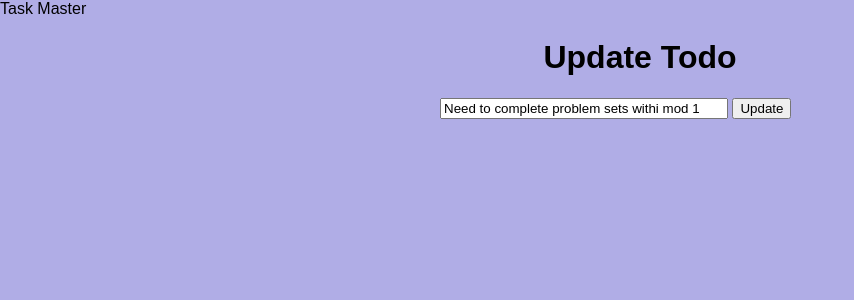
After one commit to Jacob-Short/flask-tutorial, a Flask app: page /update/1 in a window 1280 px wide. The commit adds this page. Shown: the top 300 px of the page, without its empty margins (0-854 px from the left). Run offline with Flask 2, Linux system fonts and the light colour scheme; data comes from the database, SQL or seed files in the repository; both versions use the stored data as it was after the commit.

Commit message:
abiity to update todos

```diff
--- a/app.py
+++ b/app.py
@@ -55,5 +55,22 @@ def delete_todo(id):
         return "There was a problem deleting that todo"
 
 
+@app.route("/update/<int:id>", methods=["GET", "POST"])
+def update_todo(id):
+    todo = Todo.query.get_or_404(id)
+
+    if request.method == "POST":
+        todo.content = request.form["content"]
+
+        try:
+            db.session.commit()
+            return redirect("/")
+        except Exception as e:
+            print(e)
+            return "There was an issue updating your todo"
+    else:
+        return render_template("update.html", todo=todo)
+
+
 if __name__ == "__main__":
     app.run(debug=True)
--- a/templates/index.html
+++ b/templates/index.html
@@ -4,7 +4,8 @@
 <h1 style='text-align: center'>Task Master</h1>
 </title>
 {% endblock %} {% block body %}
-<div>
+<div class='content'>
+
 
   <table>
     <tr>
@@ -19,7 +20,7 @@
       <td>
         <a href="/delete/{{ todo.id }}"> Delete </a>
         <br />
-        <a href=""> Update </a>
+        <a href="/update/{{ todo.id }}"> Update </a>
       </td>
     </tr>
     {% endfor %}
--- /dev/null
+++ b/templates/update.html
@@ -0,0 +1,13 @@
+{% extends 'base.html' %}
+{% block head %}
+<title>
+Task Master
+</title>
+{% endblock %} {% block body %}
+<div class='content'>
+    <h1 style='text-align: center'>Update Todo</h1>
+  <form action='/update/{{ todo.id }}' method='POST'>
+    <input type='text' name='content' id='content' value='{{ todo.content }}'>
+    <input type='submit' value='Update'>
+</div>
+{% endblock %}
```
Also changed, not shown: test.db.
